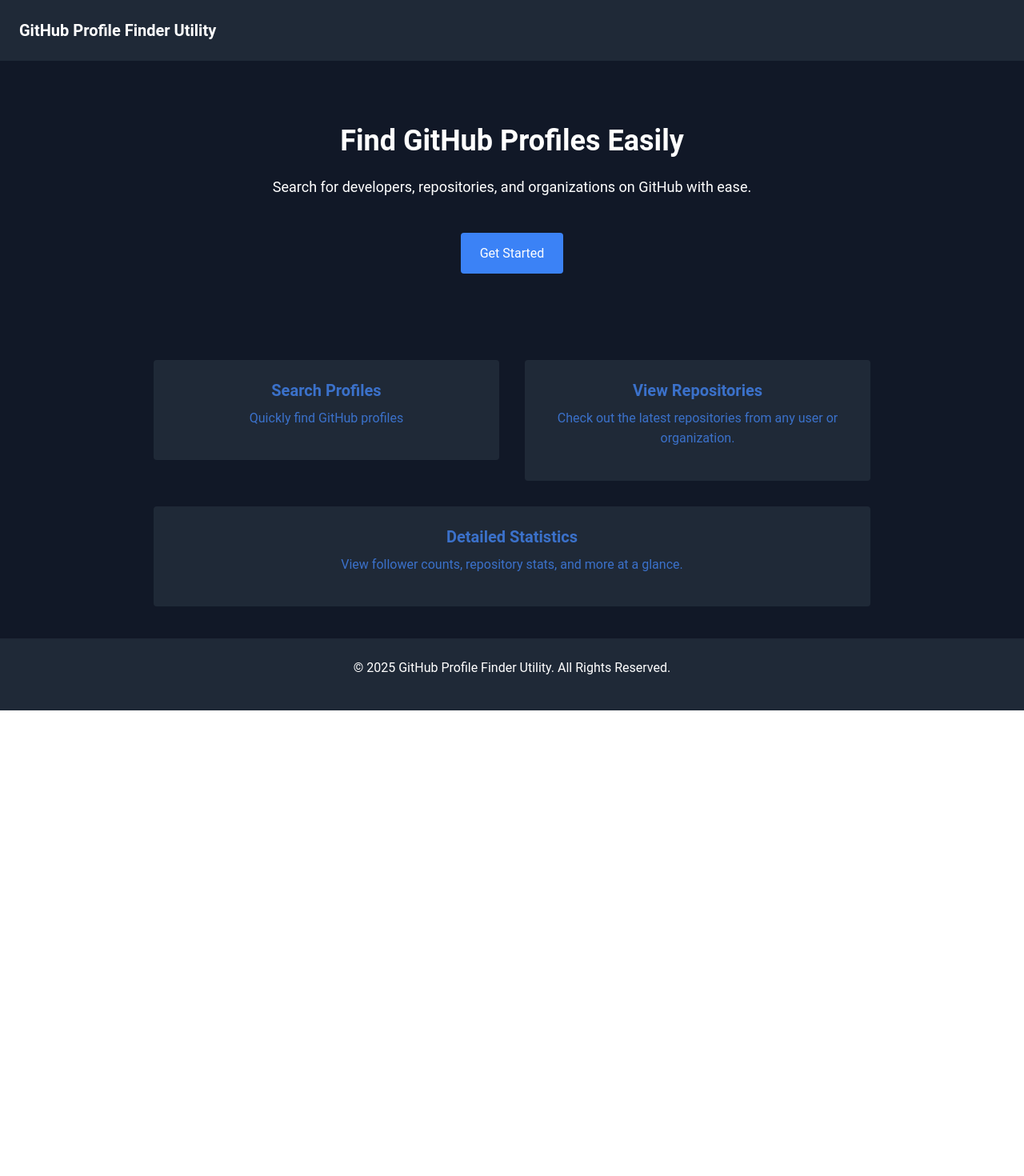
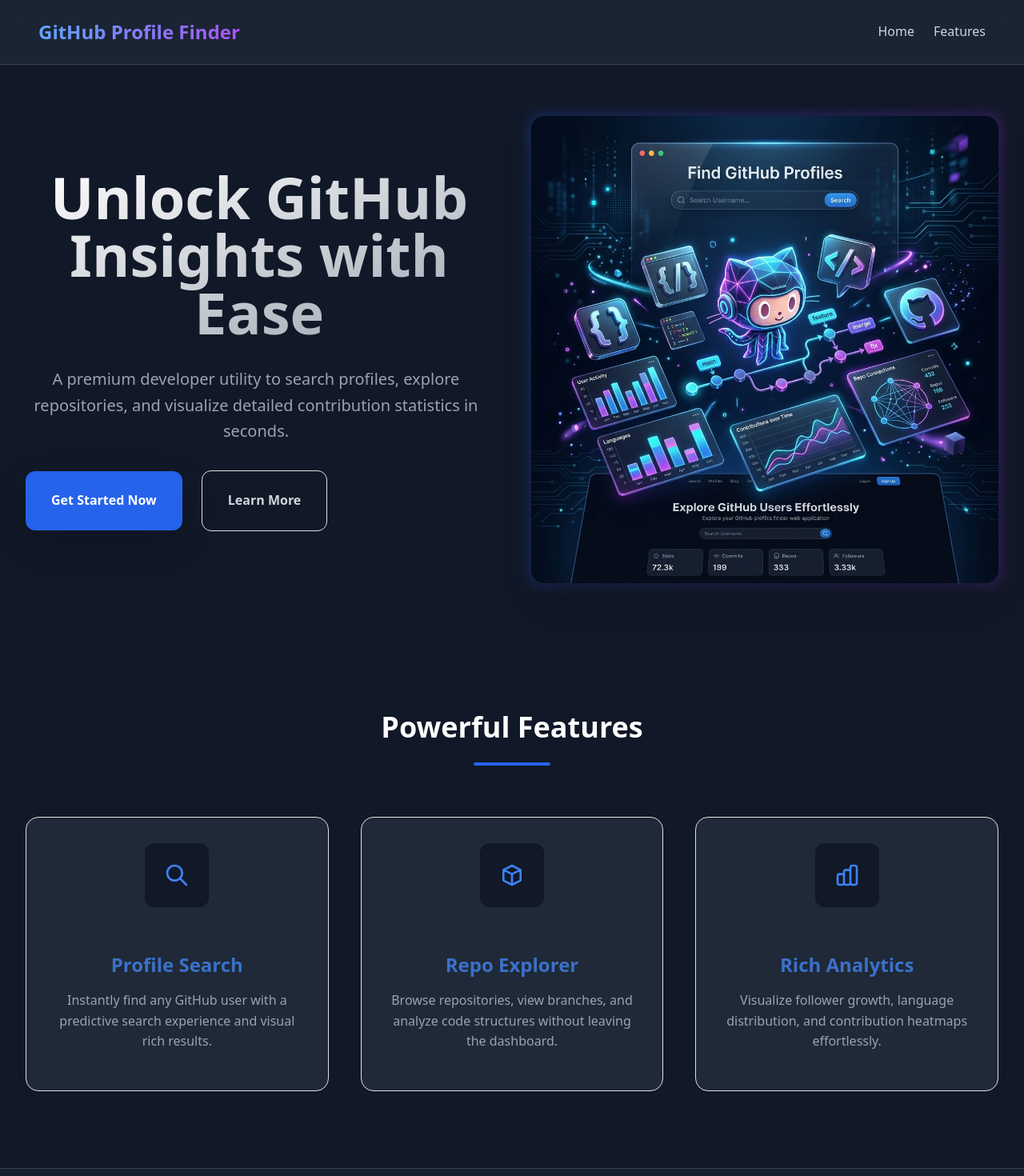
Before and after one commit to neeraj-ch01/GitHub-Profile-Finder, a React (Create React App) app: page / in a window 1280 px wide. Shown: the top 1470 px of the page at 80% size. Before the commit the page ends 888 px from the top, so only its background shows below. Built offline with nearby package versions, Linux system fonts and the light colour scheme.

Commit message:
Redesign landing page with modern UI and hero graphic, remove logout, and dynamic footer year

```diff
--- a/src/components/HomePage.js
+++ b/src/components/HomePage.js
@@ -1,74 +1,127 @@
 import React from "react";
-import { Link, Routes, Route } from "react-router-dom";
+import { Link } from "react-router-dom";
 
 const HomePage = () => {
   return (
-    <div className="bg-gray-900 text-white min-h-screen flex flex-col">
+    <div className="bg-gray-900 text-white min-h-screen flex flex-col font-sans">
       {/* Navbar */}
-      <nav className="bg-gray-800 p-4 flex justify-between items-center">
-        <div className="text-xl font-bold">GitHub Profile Finder Utility</div>
-
+      <nav className="bg-gray-800/80 backdrop-blur-md sticky top-0 z-50 p-4 border-b border-gray-700">
+        <div className="max-w-7xl mx-auto flex justify-between items-center px-4">
+          <div className="text-2xl font-extrabold bg-gradient-to-r from-blue-400 to-purple-500 bg-clip-text text-transparent">
+            GitHub Profile Finder
+          </div>
+          <div className="flex space-x-6">
+            <Link to="/" className="text-gray-300 hover:text-white transition-colors">Home</Link>
+            <a href="#features" className="text-gray-300 hover:text-white transition-colors">Features</a>
+          </div>
+        </div>
       </nav>
 
       {/* Hero Section */}
-      <header className="text-center py-20 flex-grow">
-        <h1 className="text-4xl font-bold mb-4">Find GitHub Profiles Easily</h1>
-        <p className="text-lg mb-6">
-          Search for developers, repositories, and organizations on GitHub with ease.
+      <header className="relative flex flex-col lg:flex-row items-center justify-between max-w-7xl mx-auto py-16 px-8 flex-grow gap-12">
+        <div className="lg:w-1/2 text-center lg:text-left space-y-8 animate-fade-in">
+          <h1 className="text-5xl lg:text-7xl font-black leading-tight bg-gradient-to-br from-white to-gray-400 bg-clip-text text-transparent">
+            Unlock GitHub <br /> Insights with Ease
+          </h1>
+          <p className="text-xl text-gray-400 leading-relaxed max-w-xl">
+            A premium developer utility to search profiles, explore repositories, and visualize detailed contribution statistics in seconds.
           </p>
+          <div className="flex flex-col sm:flex-row items-center gap-4">
+            <Link
+              to="/search-profiles"
+              className="px-8 py-4 bg-blue-600 text-white rounded-xl font-semibold hover:bg-blue-500 transition-all hover:scale-105 shadow-lg shadow-blue-500/20"
+            >
+              Get Started Now
+            </Link>
             <a
               href="#features"
-          className="bg-blue-500 text-white px-6 py-3 rounded hover:bg-blue-600"
+              className="px-8 py-4 border border-gray-700 text-gray-300 rounded-xl font-semibold hover:bg-gray-800 transition-all"
             >
-          Get Started
+              Learn More
             </a>
+          </div>
+        </div>
+
+        <div className="lg:w-1/2 relative group">
+          <div className="absolute -inset-1 bg-gradient-to-r from-blue-600 to-purple-600 rounded-2xl blur opacity-25 group-hover:opacity-40 transition duration-1000"></div>
+          <img
+            src="/assets/hero_graphic.png"
+            alt="GitHub Insights Visualization"
+            className="relative rounded-2xl shadow-2xl transition-transform duration-500 group-hover:scale-[1.02]"
+          />
+        </div>
       </header>
 
       {/* Features Section */}
-      <section id="features" className="py-10 px-4 flex-grow">
-        <div className="max-w-4xl mx-auto grid gap-8 sm:grid-cols-2">
+      <section id="features" className="py-24 bg-gray-900 px-8">
+        <div className="max-w-7xl mx-auto">
+          <div className="text-center mb-16">
+            <h2 className="text-4xl font-bold mb-4">Powerful Features</h2>
+            <div className="h-1 w-24 bg-blue-600 mx-auto rounded-full"></div>
+          </div>
+
+          <div className="grid gap-10 md:grid-cols-2 lg:grid-cols-3">
             <FeatureCard
-            title="Search Profiles"
-            description="Quickly find GitHub profiles"
-            link = "/search-profiles"
+              icon={<SearchIcon />}
+              title="Profile Search"
+              description="Instantly find any GitHub user with a predictive search experience and visual rich results."
+              link="/search-profiles"
             />
             <FeatureCard
-            title="View Repositories"
-            description="Check out the latest repositories from any user or organization."
-            Link = "view-repositories"
+              icon={<RepoIcon />}
+              title="Repo Explorer"
+              description="Browse repositories, view branches, and analyze code structures without leaving the dashboard."
+              link="/search-profiles"
             />
-          <div className="sm:col-span-2">
             <FeatureCard
-              title="Detailed Statistics"
-              description="View follower counts, repository stats, and more at a glance."
-              Link = "detailed-statistics"
+              icon={<StatsIcon />}
+              title="Rich Analytics"
+              description="Visualize follower growth, language distribution, and contribution heatmaps effortlessly."
+              link="/search-profiles"
             />
           </div>
         </div>
       </section>
 
       {/* Footer */}
-      <footer className="bg-gray-800 text-center py-4 mt-auto">
-        <p>© 2025 GitHub Profile Finder Utility. All Rights Reserved.</p>
+      <footer className="bg-gray-800/50 backdrop-blur-sm border-t border-gray-700 text-center py-10 mt-auto">
+        <div className="max-w-7xl mx-auto px-4">
+          <p className="text-gray-400">© {new Date().getFullYear()} GitHub Finder Utility. Designed for Developers.</p>
+        </div>
       </footer>
     </div>
   );
 };
 
-const FeatureCard = ({ title, description, link }) => {
+const FeatureCard = ({ icon, title, description, link }) => {
   return (
-    <Link to ={link}>
-    <div className="bg-gray-800 p-6 rounded">
-      <h3 className="text-xl font-bold mb-2">{title}</h3>
-      <p>{description}</p>
+    <Link to={link} className="group">
+      <div className="h-full bg-gray-800 p-8 rounded-2xl border border-gray-700 hover:border-blue-500/50 hover:bg-gray-800/80 transition-all duration-300 hover:-translate-y-2 flex flex-col items-center text-center">
+        <div className="mb-6 p-4 bg-gray-900 rounded-xl text-blue-500 group-hover:text-blue-400 transition-colors">
+          {icon}
+        </div>
+        <h3 className="text-2xl font-bold mb-3">{title}</h3>
+        <p className="text-gray-400 group-hover:text-gray-300 transition-colors">{description}</p>
       </div>
     </Link>
   );
 };
 
-// Placeholder Components for Routes
-//const SearchProfiles = () => <div className="p-10 text-center">Search Profiles Component</div>;
-const ViewRepositories = () => <div className="p-10 text-center">View Repositories Component</div>;
-const DetailedStatistics = () => <div className="p-10 text-center">Detailed Statistics Component</div>;
+// Icons (SVG)
+const SearchIcon = () => (
+  <svg className="w-8 h-8" fill="none" stroke="currentColor" viewBox="0 0 24 24">
+    <path strokeLinecap="round" strokeLinejoin="round" strokeWidth={2} d="M21 21l-6-6m2-5a7 7 0 11-14 0 7 7 0 0114 0z" />
+  </svg>
+);
+const RepoIcon = () => (
+  <svg className="w-8 h-8" fill="none" stroke="currentColor" viewBox="0 0 24 24">
+    <path strokeLinecap="round" strokeLinejoin="round" strokeWidth={2} d="M20 7l-8-4-8 4m16 0l-8 4m8-4v10l-8 4m0-10L4 7m8 4v10M4 7v10l8 4" />
+  </svg>
+);
+const StatsIcon = () => (
+  <svg className="w-8 h-8" fill="none" stroke="currentColor" viewBox="0 0 24 24">
+    <path strokeLinecap="round" strokeLinejoin="round" strokeWidth={2} d="M9 19v-6a2 2 0 00-2-2H5a2 2 0 00-2 2v6a2 2 0 002 2h2a2 2 0 002-2zm0 0V9a2 2 0 012-2h2a2 2 0 012 2v10m-6 0a2 2 0 002 2h2a2 2 0 002-2m0 0V5a2 2 0 012-2h2a2 2 0 012 2v14a2 2 0 01-2 2h-2a2 2 0 01-2-2z" />
+  </svg>
+);
 
 export default HomePage;
--- a/src/components/SearchProfiles.js
+++ b/src/components/SearchProfiles.js
@@ -8,9 +8,6 @@
       <nav className="bg-gray-800 p-4 flex justify-between items-center">
         <Link to="/" className="text-xl font-bold hover:underline">
           Home
-        </Link>
-        <Link to="/logout" className="bg-red-600 text-white px-4 py-2 rounded hover:bg-red-700">
-          Logout
         </Link>
       </nav>
 
@@ -39,7 +36,7 @@
 
       {/* Footer */}
       <footer className="bg-gray-800 text-center py-4 mt-auto">
-        <p>© 2025 GitHub Profile Finder Utility. All Rights Reserved.</p>
+        <p>© {new Date().getFullYear()} GitHub Profile Finder Utility. All Rights Reserved.</p>
       </footer>
     </div>
   );
```
Also changed, not shown: public/assets/hero_graphic.png (added). Lines whose indentation alone changed are shown as unchanged.
